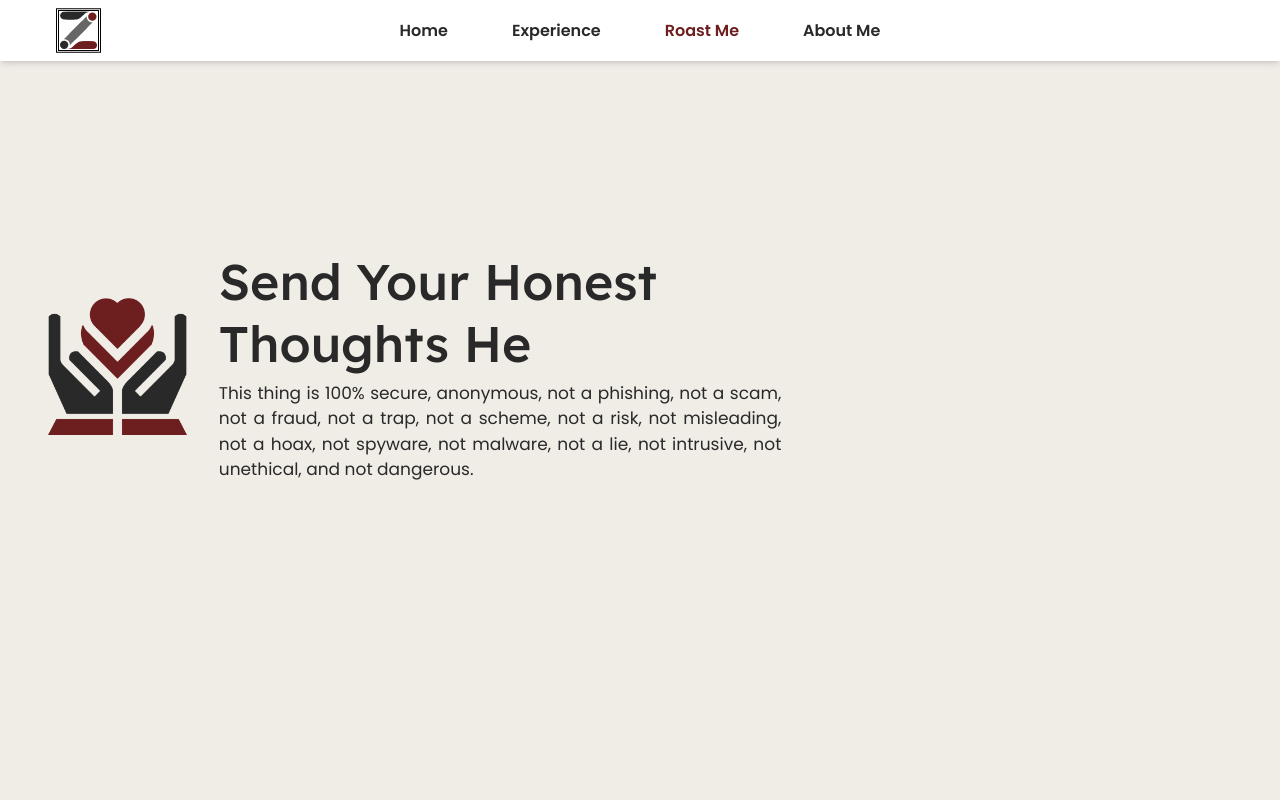
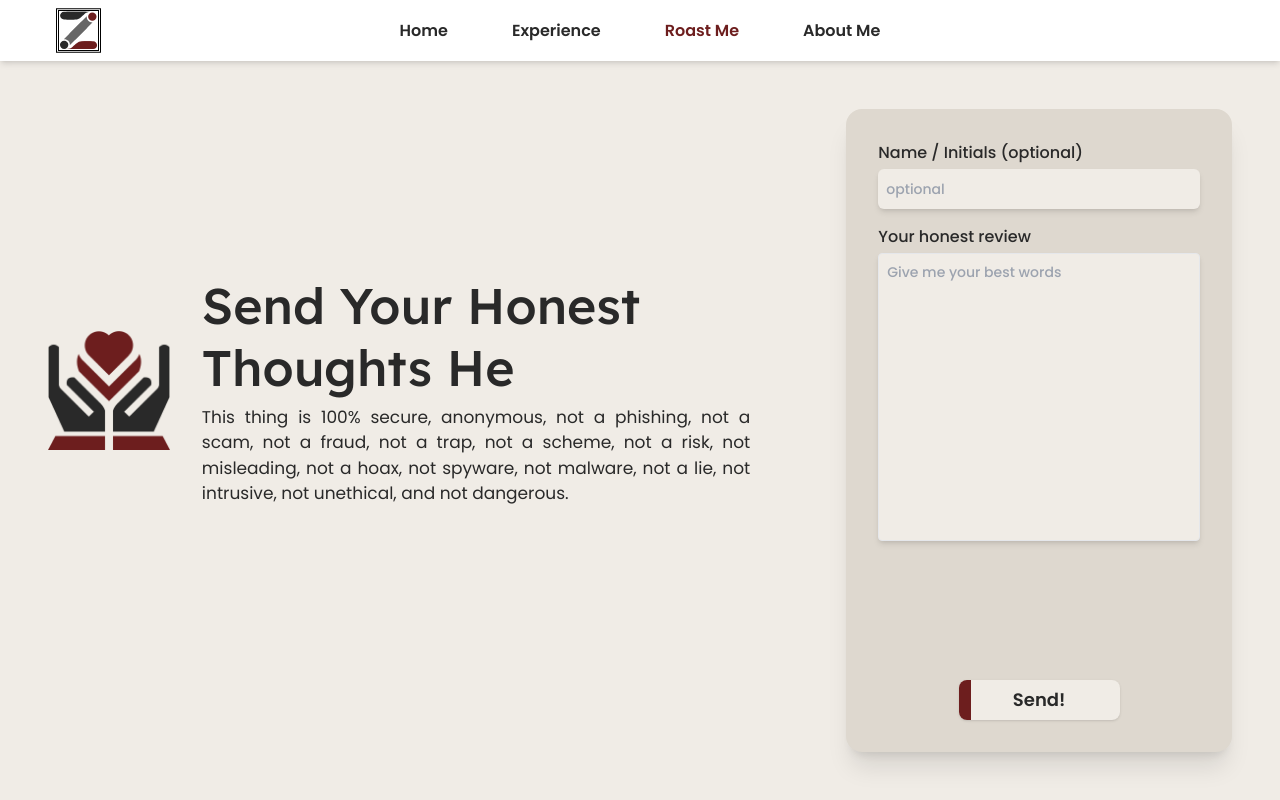
Before and after one commit to Izra4/personal-web, a Next.js app: page /roast in a window 1280 px wide. Built offline with nearby package versions, Linux system fonts and the light colour scheme.

Commit message:
feat: add input field and refactor codes

```diff
--- /dev/null
+++ b/src/app/roast/_components/button.tsx
@@ -0,0 +1,24 @@
+"use client";
+
+import { MouseEventHandler } from "react";
+
+const SendButton = ({ onClick, poppins }: { onClick: MouseEventHandler<HTMLButtonElement>; poppins: string }) => {
+  return (
+    <div className="flex items-center justify-center">
+      <button
+        type="button"
+        onClick={onClick}
+        className="group relative 2xl:h-12 2xl:w-48 lg:h-10 lg:w-1/2 overflow-hidden rounded-lg
+          bg-primary text-lg shadow hover:scale-110 transform transition duration-200
+          active:scale-y-75"
+      >
+        <div className="absolute inset-0 w-3 bg-secondary_text transition-all duration-[250ms] ease-out group-hover:w-full"></div>
+        <span className={`${poppins} relative text-primary_text font-semibold group-hover:text-primary`}>
+          Send!
+        </span>
+      </button>
+    </div>
+  );
+};
+
+export default SendButton;
--- /dev/null
+++ b/src/app/roast/_components/form.tsx
@@ -0,0 +1,27 @@
+"use client";
+import Input from "./input";
+
+const ReviewForm = ({poppins} : {poppins: string}) => {
+  return (
+    <form className="flex flex-col w-full h-full text-primary_text font-medium text-md">
+      <Input
+        poppinsClass={poppins}
+        id="name"
+        name="name"
+        label="Name / Initials (optional)"
+        placeholder="optional"
+        isTextarea={false}
+      />
+      <Input
+        poppinsClass={poppins}
+        id="review"
+        name="review"
+        label="Your honest review"
+        placeholder="Give me your best words"
+        isTextarea={true}
+      />
+    </form>
+  );
+};
+
+export default ReviewForm;
--- /dev/null
+++ b/src/app/roast/_components/input-field.tsx
@@ -0,0 +1,19 @@
+"use client";
+
+import ReviewForm from "./form";
+import SendButton from "./button";
+
+const InputField = ({poppins}:{poppins:string}) => {
+  return (
+    <div className="flex justify-center items-center w-2/5 2xl:w-2/6 p-12 2xl:p-24">
+      <div className="flex flex-col items-center justify-center h-full w-full bg-[#DED8CF] rounded-2xl shadow-xl p-8 2xl:p-10">
+        <div className="flex flex-col w-full h-full">
+          <ReviewForm poppins={poppins}></ReviewForm>
+          <SendButton poppins={poppins} onClick={() => console.log("Send button clicked!")} />
+        </div>
+      </div>
+    </div>
+  );
+};
+
+export default InputField;
--- /dev/null
+++ b/src/app/roast/_components/input.tsx
@@ -0,0 +1,46 @@
+"use client";
+
+interface InputProps {
+  poppinsClass: string,
+  id: string,
+  name: string,
+  label: string,
+  placeholder: string,
+  isTextarea:boolean
+}
+
+const Input: React.FC<InputProps> = ({
+  poppinsClass,
+  id,
+  name,
+  label,
+  placeholder,
+  isTextarea = false,
+}) =>{
+  return (
+    <div className={`flex flex-col mb-4 ${poppinsClass}`}>
+      <label htmlFor={id} className="text-primary_text font-medium">
+        {label}
+      </label>
+      {isTextarea ? (
+        <textarea
+          id={id}
+          name={name}
+          placeholder={placeholder}
+          className={`w-full h-72 2xl:h-96 p-2 border rounded resize-none text-sm mt-1 outline-none focus:ring-2
+            focus:ring-secondary_text bg-primary shadow-md`}
+        />
+      ) : (
+        <input
+          type="text"
+          id={id}
+          name={name}
+          placeholder={placeholder}
+          className={`text-sm h-10 rounded-md p-2 outline-none focus:ring-2 focus:ring-secondary_text mt-1 bg-primary shadow-md`}
+        />
+      )}
+    </div>
+  );
+};
+
+export default Input;
--- /dev/null
+++ b/src/app/roast/_components/welcome.tsx
@@ -0,0 +1,58 @@
+"use client";
+
+import { TypeWriterRemove } from "@/app/_components/type-writer/remove";
+import Image from "next/image";
+
+interface WelcomeFieldProps {
+  lexendClass: string;
+  poppinsClass: string;
+  texts: string[];
+  currentIndex: number;
+  isRemovingFinished: boolean;
+  handleRemovingFinished: () => void;
+}
+
+const WelcomeField: React.FC<WelcomeFieldProps> = ({
+  lexendClass,
+  poppinsClass,
+  texts,
+  currentIndex,
+  isRemovingFinished,
+  handleRemovingFinished,
+}) => {
+  return (
+    <div className="w-4/6 flex items-center px-12">
+      <div className="w-full h-4/5 flex flex-row">
+        <div className="w-3/5 flex items-center justify-center mb-20 mr-8">
+          <Image src="/honest.png" alt="roast" width={230} height={230} />
+        </div>
+        <div className="flex justify-start items-center mb-20">
+          <div className="flex flex-col">
+            <div className="w-full min-h-[130px]">
+              {!isRemovingFinished && (
+                <TypeWriterRemove
+                  text={texts[currentIndex]}
+                  speed={100}
+                  removeSpeed={100}
+                  className={`${lexendClass} text-primary_text font-medium text-[36px]
+                    lg:text-[50px] leading-none lg:leading-tight`}
+                  onFinished={handleRemovingFinished}
+                />
+              )}
+            </div>
+            <p
+              className={`${poppinsClass} text-primary_text font-normal text-[12px] lg:text-[17px] 2xl:text-[20px] text-justify`}
+            >
+              This thing is 100% secure, anonymous, not a phishing, not a scam,
+              not a fraud, not a trap, not a scheme, not a risk, not misleading,
+              not a hoax, not spyware, not malware, not a lie, not intrusive,
+              not unethical, and not dangerous.
+            </p>
+          </div>
+        </div>
+      </div>
+    </div>
+  );
+};
+
+export default WelcomeField;
--- a/src/app/roast/page.tsx
+++ b/src/app/roast/page.tsx
@@ -1,21 +1,21 @@
 "use client";
 
-import Image from "next/image";
+import { Lexend, Poppins } from "next/font/google";
+import { useState, useEffect } from "react";
 import Navbar from "../_components/navigation";
-import { TypeWriterRemove } from "../_components/type-writer/remove";
-import { useState, useEffect } from "react";
-import { Lexend, Poppins } from "next/font/google";
+import WelcomeField from "./_components/welcome";
+import InputField from "./_components/input-field";
 
 const lexend = Lexend({
-  weight: ['100', '200', '300', '400', '500', '600', '700', '800', '900'],
-  subsets: ['latin'],
-  display: 'swap',
+  weight: ["100", "200", "300", "400", "500", "600", "700", "800", "900"],
+  subsets: ["latin"],
+  display: "swap",
 });
 
 const poppins = Poppins({
-  weight: ['100', '200', '300', '400', '500', '600', '700', '800', '900'],
-  subsets: ['latin'],
-  display: 'swap',
+  weight: ["100", "200", "300", "400", "500", "600", "700", "800", "900"],
+  subsets: ["latin"],
+  display: "swap",
 });
 
 const RoastPage = () => {
@@ -44,46 +44,17 @@ const RoastPage = () => {
 
   return (
     <div className="bg-primary w-screen min-h-screen lg:h-screen flex flex-col">
-      <Navbar/>
+      <Navbar />
       <div className="flex flex-row w-full h-screen">
-
-        {/* Welcome Field */}
-        <div className="w-4/6 flex items-center px-12">
-          <div className="w-full h-4/5 flex flex-row">
-
-            <div className="w-3/5 flex items-center justify-center mb-32 mr-8">
-              <Image src="/honest.png" alt="roast" width={500} height={500} />
-            </div>
-
-            <div className="flex justify-start items-center mb-32">
-              <div className="flex flex-col ">
-                <div className="w-full min-h-[130px]">
-                  {!isRemovingFinished && (
-                    <TypeWriterRemove
-                      text={texts[currentIndex]}
-                      speed={100}
-                      removeSpeed={100}
-                      className={`${lexend.className} text-primary_text font-medium text-[50px]
-                      lg:text-[50px] leading-none lg:leading-tight`}
-                      onFinished={handleRemovingFinished}
+        <WelcomeField
+          lexendClass={lexend.className}
+          poppinsClass={poppins.className}
+          texts={texts}
+          currentIndex={currentIndex}
+          isRemovingFinished={isRemovingFinished}
+          handleRemovingFinished={handleRemovingFinished}
         />
-                  )}
-                </div>
-
-                <p className={`${poppins.className} text-primary_text font-normal text-[12px] lg:text-[17px] 2xl:text-[20px] text-justify mr-6 2xl:mr-8`}>
-                    This thing is 100% secure, anonymous, not a phishing, not a scam, not a fraud,
-                    not a trap, not a scheme, not a risk, not misleading, not a hoax, not spyware,
-                    not malware, not a lie, not intrusive, not unethical, and not dangerous.
-                </p>
-              </div>
-            </div>
-          </div>
-        </div>
-
-        {/* Input Field*/}
-        <div className="bg-blue-300">
-
-        </div>
+        <InputField poppins={poppins.className}/>
       </div>
     </div>
   );
```
Lines whose indentation alone changed are shown as unchanged.
